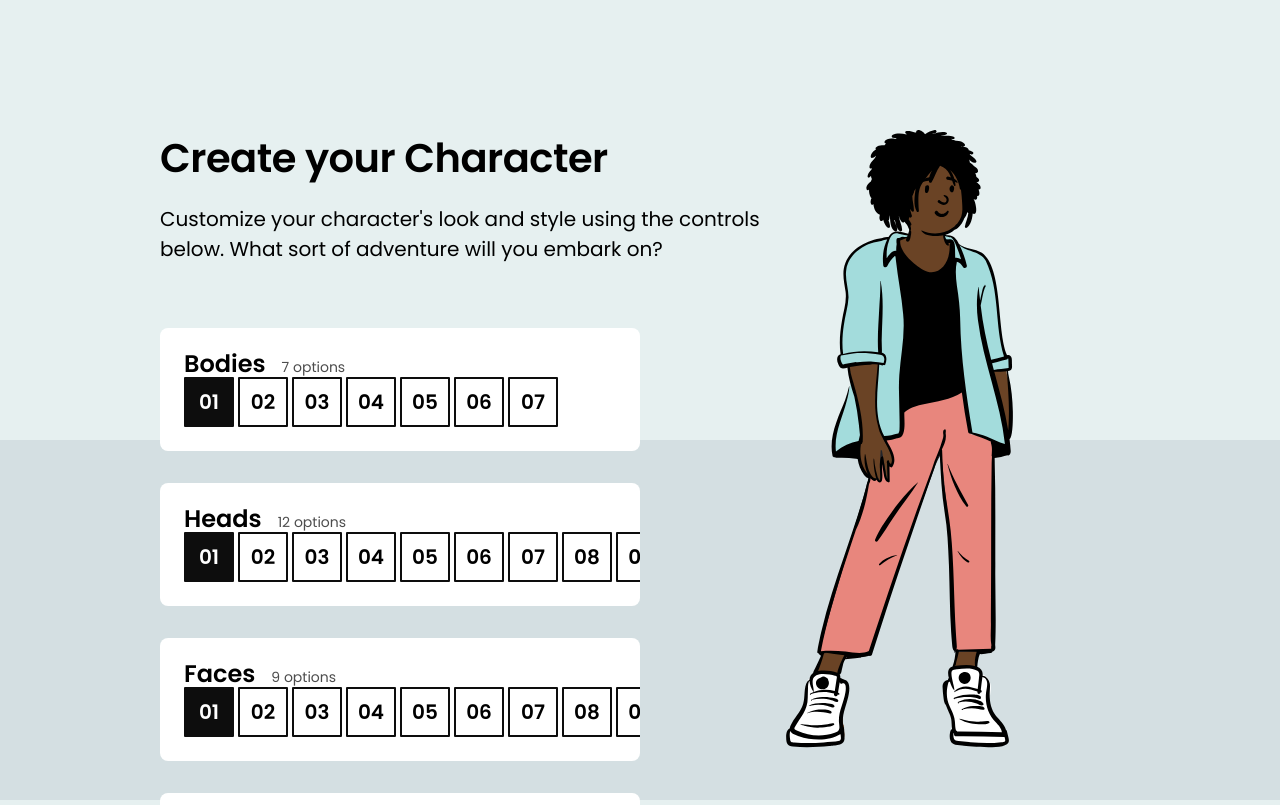
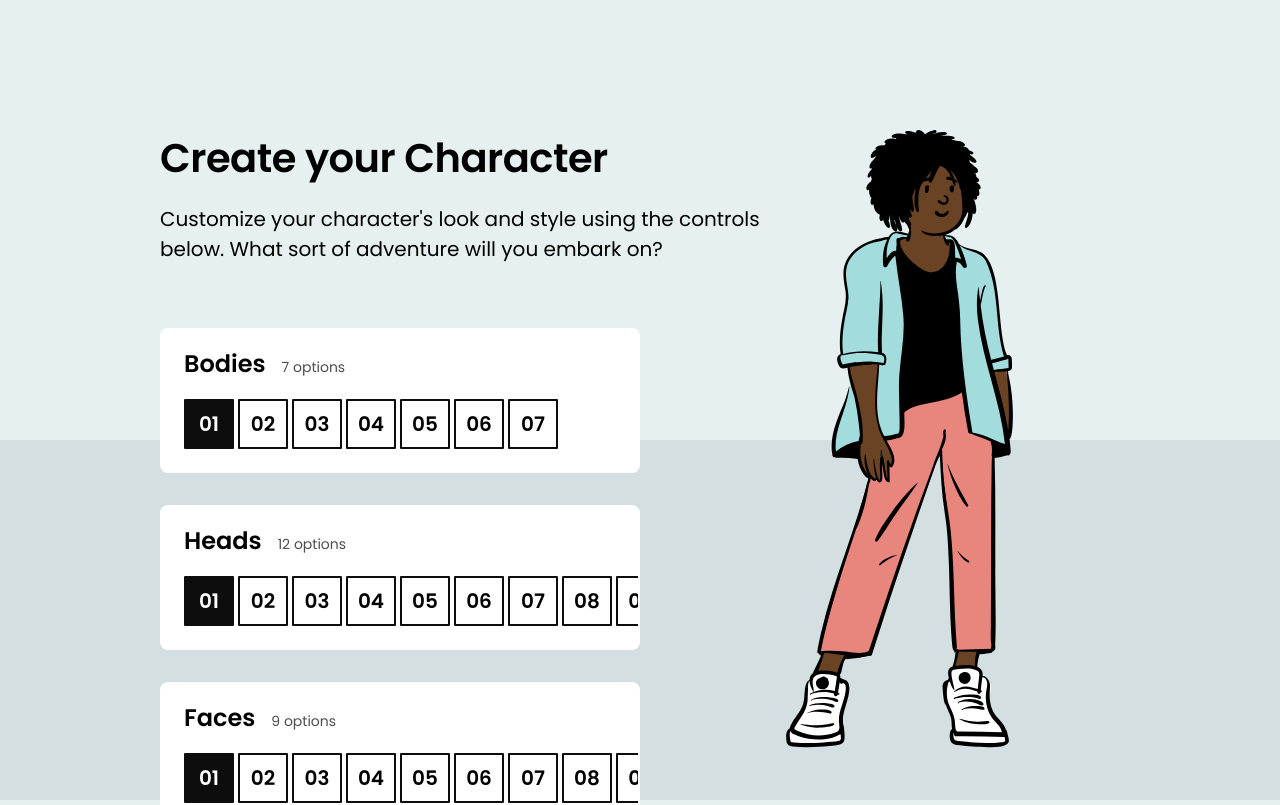
Before and after one commit to PabloCorso/css-workshop-module-2, a React (Create React App) app: page / in a window 1280 px wide. Shown: the top 805 px of the page. Built offline with nearby package versions, Linux system fonts and the light colour scheme.

Commit message:
Fix 3 - overflow

```diff
--- a/src/components/ButtonRow/ButtonRow.module.css
+++ b/src/components/ButtonRow/ButtonRow.module.css
@@ -1,2 +1,8 @@
 .buttonRow {
+  overflow: auto;
+  white-space: nowrap;
+  margin-left: -22px;
+  margin-right: -22px;
+  margin-bottom: -22px;
+  padding: 22px;
 }
--- a/src/components/ControlPane/ControlPane.module.css
+++ b/src/components/ControlPane/ControlPane.module.css
@@ -10,8 +10,6 @@
     to deal with it yet!
   */
   margin-bottom: 32px;
-  overflow: auto;
-  white-space: nowrap;
 }
 
 .title {
```
